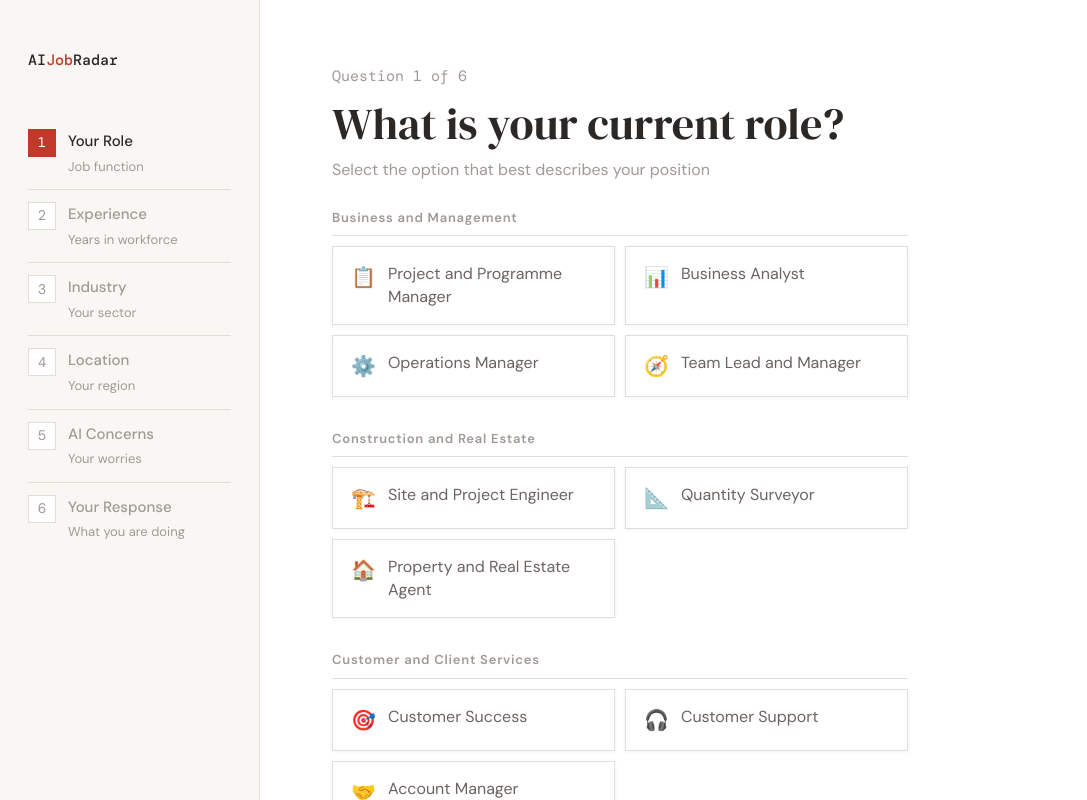
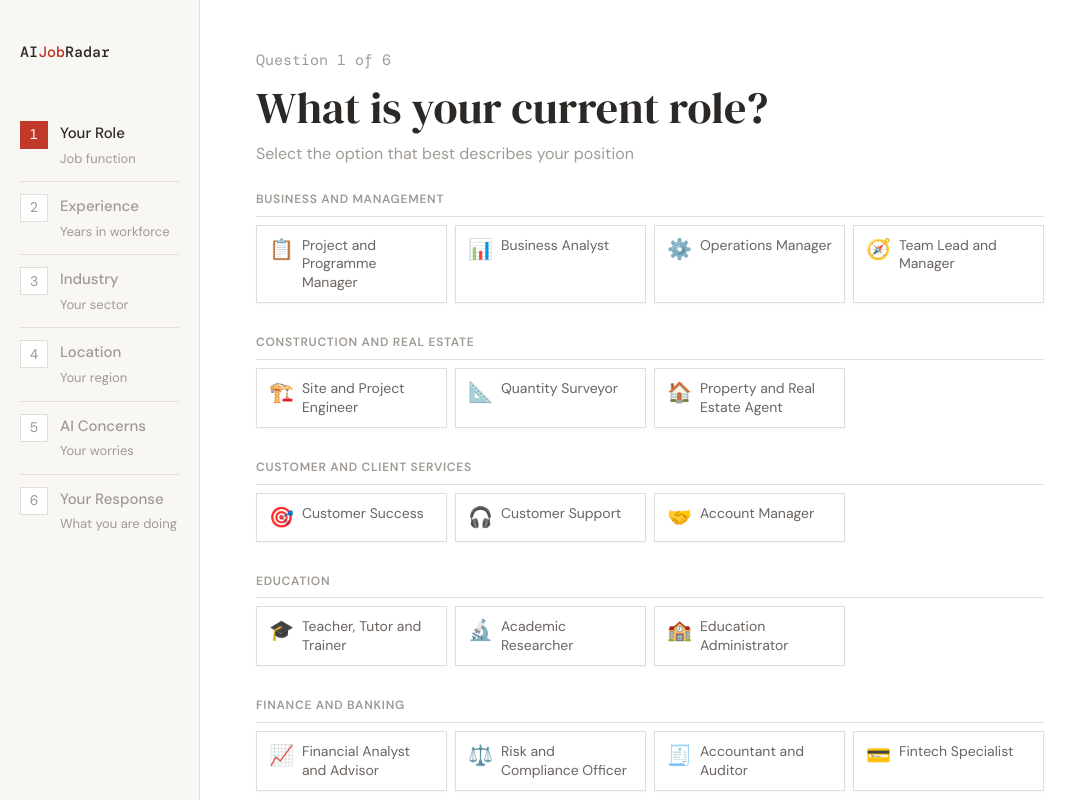
Before and after one commit to amjadabusaif-taw/aijobradar, a Next.js app: page /audit in a window 1280 px wide. Both pictures are taken after a click on the button "Run My Radar Scan →". Shown: the top 800 px of the page, without its empty margins (0-1087 px from the left). Built offline with nearby package versions, Linux system fonts and the light colour scheme.

Commit message:
Add files via upload

```diff
--- a/app/audit/page.js
+++ b/app/audit/page.js
@@ -459,9 +459,31 @@ export default function AuditPage() {
   if (screen === 'form') {
     const s = STEPS[step];
     return (
-      <div style={S.fGrid}>
+      <div className="f-grid" style={S.fGrid}>
+        <style>{`
+          @media (max-width: 767px) {
+            .f-sidebar { display: none !important; }
+            .f-grid    { grid-template-columns: 1fr !important; }
+            .f-body    { padding: 24px 20px !important; max-width: 100% !important; }
+            .f-opts    { grid-template-columns: repeat(2, 1fr) !important; }
+            .f-progress-bar { display: flex !important; }
+          }
+          @media (min-width: 768px) {
+            .f-progress-bar { display: none !important; }
+          }
+        `}</style>
+        {/* Mobile progress bar */}
+        <div className="f-progress-bar" style={{ display: 'none', flexDirection: 'column', background: 'var(--bg)', borderBottom: '1px solid var(--border)', padding: '14px 20px', gap: 8, position: 'sticky', top: 0, zIndex: 10 }}>
+          <div style={{ display: 'flex', justifyContent: 'space-between', alignItems: 'center' }}>
+            <div style={{ fontFamily: 'DM Mono, monospace', fontSize: 14, color: 'var(--text)', fontWeight: 500 }}>AI<span style={{ color: 'var(--red)' }}>Job</span>Radar</div>
+            <div style={{ fontFamily: 'DM Mono, monospace', fontSize: 13, color: 'var(--muted)' }}>Step {step + 1} of {STEPS.length} — {STEPS[step].label}</div>
+          </div>
+          <div style={{ height: 3, background: 'var(--border)', borderRadius: 2, overflow: 'hidden' }}>
+            <div style={{ height: '100%', width: `${((step + 1) / STEPS.length) * 100}%`, background: 'var(--red)', transition: 'width 0.3s ease', borderRadius: 2 }} />
+          </div>
+        </div>
         {/* Sidebar */}
-        <div style={S.fSidebar}>
+        <div className="f-sidebar" style={S.fSidebar}>
           <div style={S.sbLogo}>AI<span style={{ color: 'var(--red)' }}>Job</span>Radar</div>
           {STEPS.map((st, i) => (
             <div key={st.id} style={{
@@ -484,7 +506,7 @@ export default function AuditPage() {
           ))}
         </div>
         {/* Form body */}
-        <div style={S.fBody}>
+        <div className="f-body" style={S.fBody}>
           <div style={S.qNum}>Question {step + 1} of {STEPS.length}</div>
           <h2 style={S.qTitle}>{s.q}</h2>
           <p style={S.qHint}>{s.hint}</p>
@@ -504,7 +526,7 @@ export default function AuditPage() {
               {s.groups.map(g => (
                 <div key={g.cat}>
                   <div style={S.catHeader}>{g.cat}</div>
-                  <div style={S.optsGrid}>
+                  <div className="f-opts" style={S.optsGrid}>
                     {g.opts.map(o => {
                       const sel = isSelected(step, o.l);
                       return (
@@ -528,7 +550,7 @@ export default function AuditPage() {
               ))}
             </div>
           ) : (
-            <div style={{ ...S.optsGrid, marginBottom: 40 }}>
+            <div className="f-opts" style={{ ...S.optsGrid, marginBottom: 40 }}>
               {s.opts.map(o => {
                 const sel = isSelected(step, o.l);
                 return (
@@ -789,21 +811,21 @@ const S = {
   rightQuote: { background: 'var(--white)', border: '1px solid var(--border)', borderLeft: '4px solid var(--red)', padding: '22px 24px' },
   rightQuoteP: { fontFamily: 'DM Serif Display, serif', fontSize: 20, color: 'var(--text)', lineHeight: 1.6 },
   // Form
-  fGrid:   { display: 'grid', gridTemplateColumns: '260px 1fr', minHeight: '100vh' },
-  fSidebar: { background: 'var(--bg)', borderRight: '1px solid var(--border)', padding: '48px 28px', height: '100vh', position: 'sticky', top: 0, overflow: 'hidden' },
+  fGrid:   { display: 'grid', gridTemplateColumns: '200px 1fr', minHeight: '100vh' },
+  fSidebar: { background: 'var(--bg)', borderRight: '1px solid var(--border)', padding: '40px 20px', height: '100vh', position: 'sticky', top: 0, overflow: 'hidden' },
   sbLogo:  { fontFamily: 'DM Mono, monospace', fontSize: 15, fontWeight: 500, color: 'var(--text)', marginBottom: 44 },
   sbStep:  { display: 'flex', alignItems: 'flex-start', gap: 12, padding: '12px 0' },
   sbNum:   { width: 28, height: 28, border: '1px solid', display: 'flex', alignItems: 'center', justifyContent: 'center', fontFamily: 'DM Mono, monospace', fontSize: 14, flexShrink: 0, transition: 'all 0.2s' },
   sbLabel: { fontSize: 15, fontWeight: 500, transition: 'color 0.2s' },
   sbSub:   { fontSize: 13, color: 'var(--muted)', marginTop: 2 },
-  fBody:   { padding: '64px 72px', display: 'flex', flexDirection: 'column', justifyContent: 'center', maxWidth: 720 },
+  fBody:   { padding: '48px 56px', display: 'flex', flexDirection: 'column', justifyContent: 'center', maxWidth: 900 },
   qNum:    { fontFamily: 'DM Mono, monospace', fontSize: 15, color: 'var(--muted)', marginBottom: 10 },
   qTitle:  { fontFamily: 'DM Serif Display, serif', fontSize: 'clamp(28px, 3.5vw, 44px)', fontWeight: 400, lineHeight: 1.15, color: 'var(--text)', marginBottom: 8 },
   qHint:   { fontSize: 16, color: 'var(--muted)', marginBottom: 16 },
   multiHint: { display: 'inline-flex', alignItems: 'center', gap: 6, fontSize: 14, color: 'var(--mid)', background: 'var(--bg)', border: '1px solid var(--border)', padding: '5px 12px', marginBottom: 24 },
-  catHeader: { fontFamily: 'DM Sans, sans-serif', fontSize: 13, fontWeight: 600, color: 'var(--muted)', letterSpacing: '0.06em', padding: '7px 0', borderBottom: '1px solid var(--border)', marginBottom: 10 },
-  optsGrid: { display: 'grid', gridTemplateColumns: '1fr 1fr', gap: 10 },
-  opt:     { padding: '16px 18px', border: '1px solid', background: 'var(--white)', cursor: 'pointer', textAlign: 'left', fontFamily: 'DM Sans, sans-serif', fontSize: 16, display: 'flex', alignItems: 'flex-start', gap: 12, lineHeight: 1.4, transition: 'all 0.15s', boxShadow: '0 1px 4px rgba(0,0,0,0.05)' },
+  catHeader: { fontFamily: 'DM Sans, sans-serif', fontSize: 12, fontWeight: 600, color: 'var(--muted)', letterSpacing: '0.06em', padding: '6px 0', borderBottom: '1px solid var(--border)', marginBottom: 8, textTransform: 'uppercase' },
+  optsGrid: { display: 'grid', gridTemplateColumns: 'repeat(4, 1fr)', gap: 8 },
+  opt:     { padding: '10px 12px', border: '1px solid', background: 'var(--white)', cursor: 'pointer', textAlign: 'left', fontFamily: 'DM Sans, sans-serif', fontSize: 14, display: 'flex', alignItems: 'flex-start', gap: 8, lineHeight: 1.35, transition: 'all 0.15s', boxShadow: '0 1px 3px rgba(0,0,0,0.04)' },
   fNav:    { display: 'flex', alignItems: 'center', justifyContent: 'space-between' },
   btnBack: { background: 'none', border: '1px solid var(--border)', color: 'var(--muted)', padding: '12px 24px', fontFamily: 'DM Sans, sans-serif', fontSize: 16, cursor: 'pointer' },
   btnNext: { background: 'var(--text)', color: '#fff', border: 'none', padding: '14px 36px', fontFamily: 'DM Sans, sans-serif', fontSize: 16, fontWeight: 500, cursor: 'pointer', transition: 'all 0.2s' },
```
